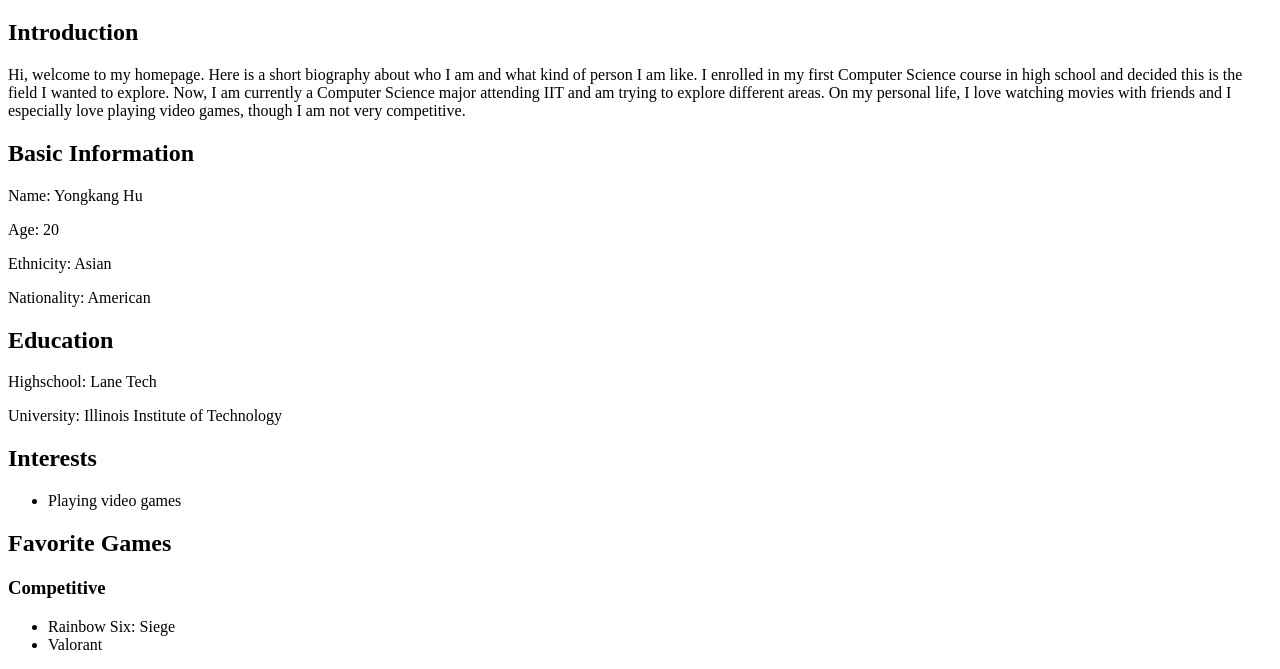
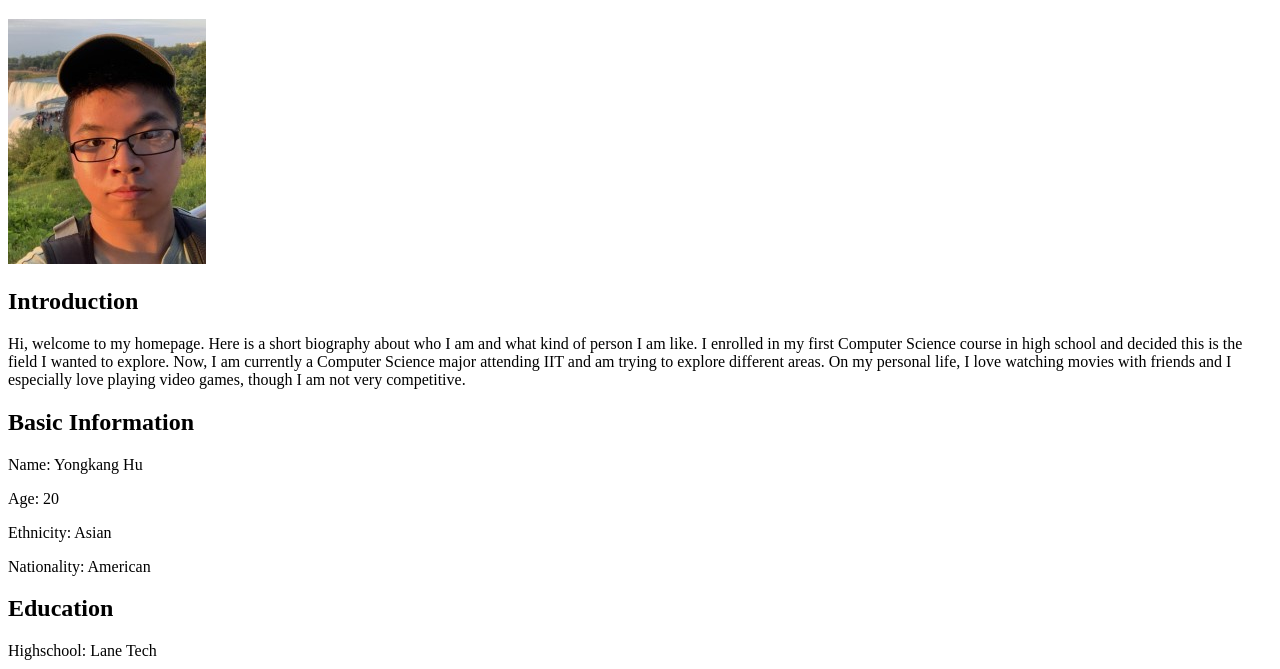
Before and after one commit to yhu4592/ITM_361_Project_1, a plain HTML site: page index.html in a window 1280 px wide. Shown: the part 131-800 px from the top of the page. Drawn offline with Linux system fonts and the light colour scheme.

Commit message:
Added self image.

```diff
--- a/index.html
+++ b/index.html
@@ -15,6 +15,7 @@
     </nav>
   </header>
   <h1>About Me</h1>
+  <img src="images/selfie.jpg" alt="Selfie in Niagra Falls">
   <h2>Introduction</h2>
   <p>Hi, welcome to my homepage. Here is a short biography about who I am and what kind of person I am like. I enrolled in my first Computer Science course in high school and decided this is the field I wanted to explore. Now, I am currently a Computer Science major attending IIT and am trying to explore different areas. On my personal life, I love watching movies with friends and I especially love playing video games, though I am not very competitive.</p>
   <h2>Basic Information</h2>
```
